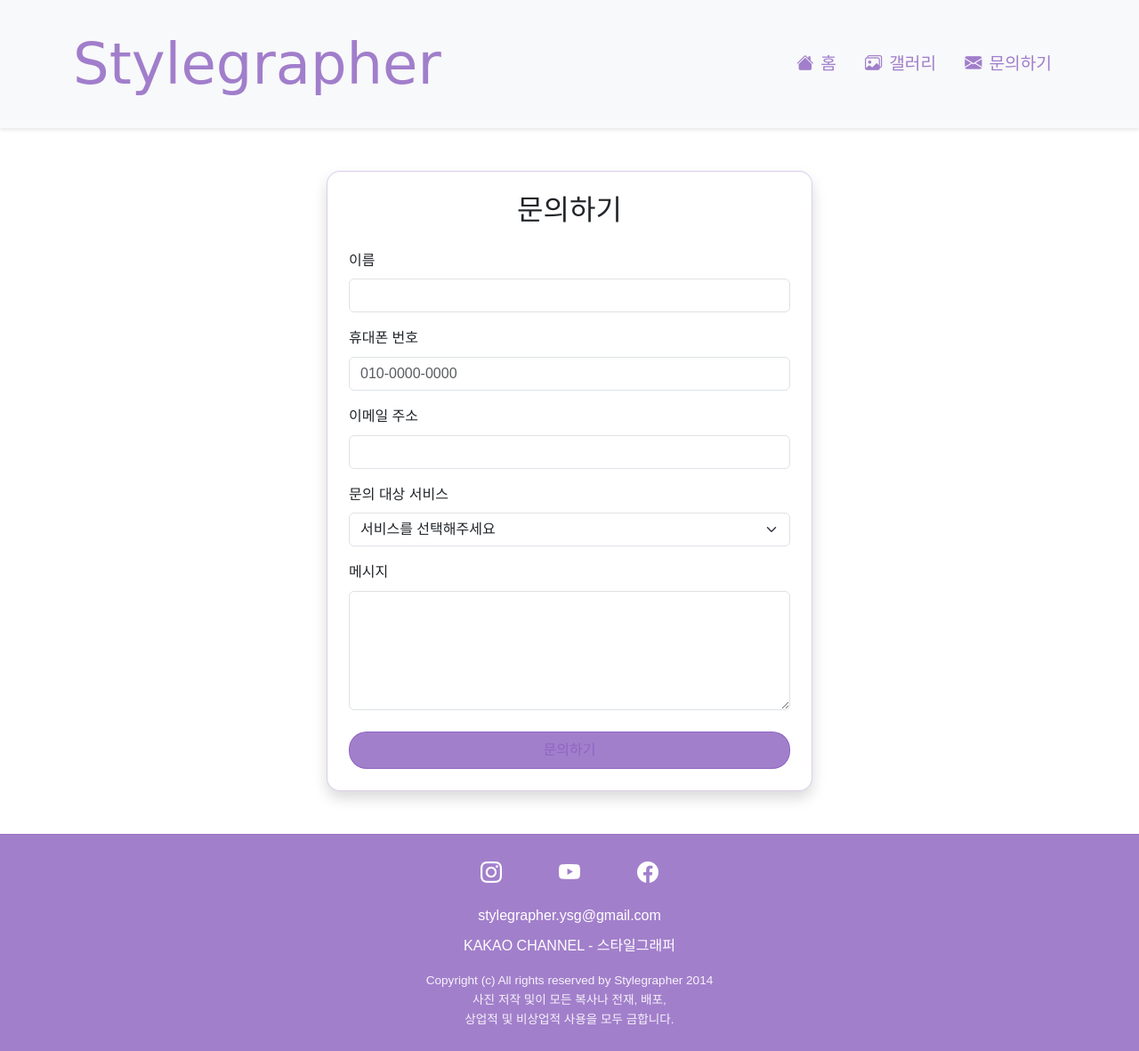
After one commit to huneyk/stylegrapher_homepage, a Flask app: template templates/ask.html in a window 1280 px wide. The commit adds this page. Shown: the whole page at 89% size. Run offline with Flask 3, Linux system fonts and the light colour scheme; the template is opened without the code that fills it, so the values that code supplies are empty.

Commit message:
문의하기page built

```diff
--- /dev/null
+++ b/templates/ask.html
@@ -0,0 +1,83 @@
+{% extends "base.html" %}
+
+{% block title %}문의하기{% endblock %}
+
+{% block content %}
+<div class="container py-5">
+    <div class="row justify-content-center">
+        <div class="col-md-8 col-lg-6">
+            <div class="card shadow">
+                <div class="card-body p-4">
+                    <h2 class="text-center mb-4">문의하기</h2>
+                    <form method="POST">
+                        <!-- 이름 -->
+                        <div class="mb-3">
+                            <label for="name" class="form-label">이름</label>
+                            <input type="text" class="form-control" id="name" name="name" required>
+                        </div>
+
+                        <!-- 휴대폰 번호 -->
+                        <div class="mb-3">
+                            <label for="phone" class="form-label">휴대폰 번호</label>
+                            <input type="tel" class="form-control" id="phone" name="phone"
+                                   pattern="[0-9]{3}-[0-9]{4}-[0-9]{4}"
+                                   placeholder="010-0000-0000" required>
+                        </div>
+
+                        <!-- 이메일 주소 -->
+                        <div class="mb-3">
+                            <label for="email" class="form-label">이메일 주소</label>
+                            <input type="email" class="form-control" id="email" name="email" required>
+                        </div>
+
+                        <!-- 문의 대상 서비스 선택 -->
+                        <div class="mb-3">
+                            <label for="service" class="form-label">문의 대상 서비스</label>
+                            <select class="form-select" id="service" name="service" required>
+                                <option value="" selected disabled>서비스를 선택해주세요</option>
+                                {% for service in services %}
+                                <option value="{{ service.id }}">{{ service.name }}</option>
+                                {% endfor %}
+                            </select>
+                        </div>
+
+                        <!-- 메시지 -->
+                        <div class="mb-4">
+                            <label for="message" class="form-label">메시지</label>
+                            <textarea class="form-control" id="message" name="message"
+                                      rows="5" required></textarea>
+                        </div>
+
+                        <!-- 제출 버튼 -->
+                        <div class="d-grid">
+                            <button type="submit" class="btn btn-primary btn-lg">문의하기</button>
+                        </div>
+                    </form>
+                </div>
+            </div>
+        </div>
+    </div>
+</div>
+
+<style>
+.card {
+    border: 1px solid rgba(139, 95, 191, 0.3);
+    border-radius: 15px;
+}
+
+.form-control:focus, .form-select:focus {
+    border-color: rgba(139, 95, 191, 0.5);
+    box-shadow: 0 0 0 0.2rem rgba(139, 95, 191, 0.25);
+}
+
+.btn-primary {
+    background-color: rgba(139, 95, 191, 0.8);
+    border-color: rgba(139, 95, 191, 0.8);
+}
+
+.btn-primary:hover {
+    background-color: rgba(139, 95, 191, 1);
+    border-color: rgba(139, 95, 191, 1);
+}
+</style>
+{% endblock %}
--- a/templates/base.html
+++ b/templates/base.html
@@ -68,7 +68,7 @@
                         </a>
                     </li>
                     <li class="nav-item">
-                        <a class="nav-link" href="{{ url_for('main.contact') }}">
+                        <a class="nav-link" href="{{ url_for('main.ask') }}">
                             <i class="bi bi-envelope-fill"></i>문의하기
                         </a>
                     </li>
--- a/templates/index.html
+++ b/templates/index.html
@@ -443,7 +443,7 @@ document.addEventListener('DOMContentLoaded', function() {
 <div class="container py-5">
     <div class="text-center">
         <p class="contact-text mb-4">궁금하신 점이 있으시다면 언제든 문의해주세요.</p>
-        <a href="{{ url_for('main.contact') }}" class="btn btn-primary btn-lg">문의하기</a>
+        <a href="{{ url_for('main.ask') }}" class="btn btn-primary btn-lg">문의하기</a>
     </div>
 </div>
 
```
Also changed, not shown: routes/main.py (+16 -0 lines).
